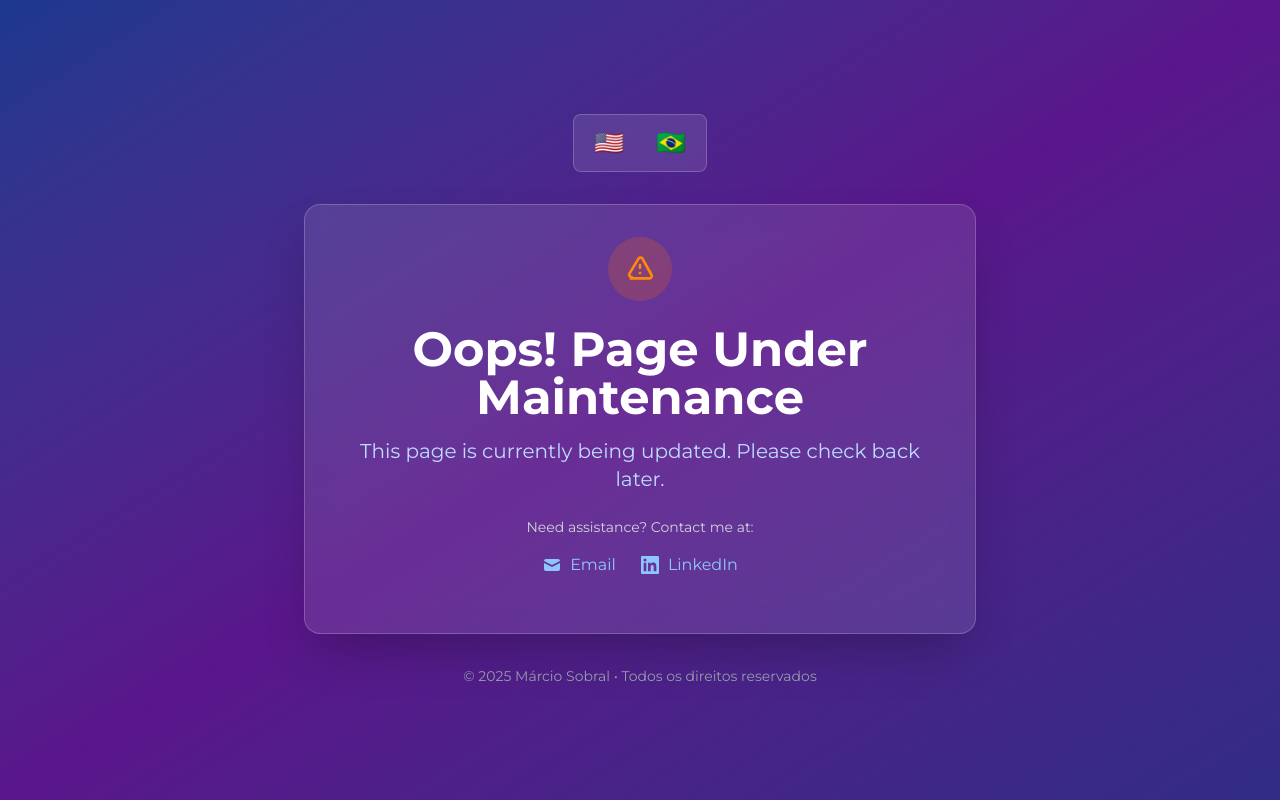
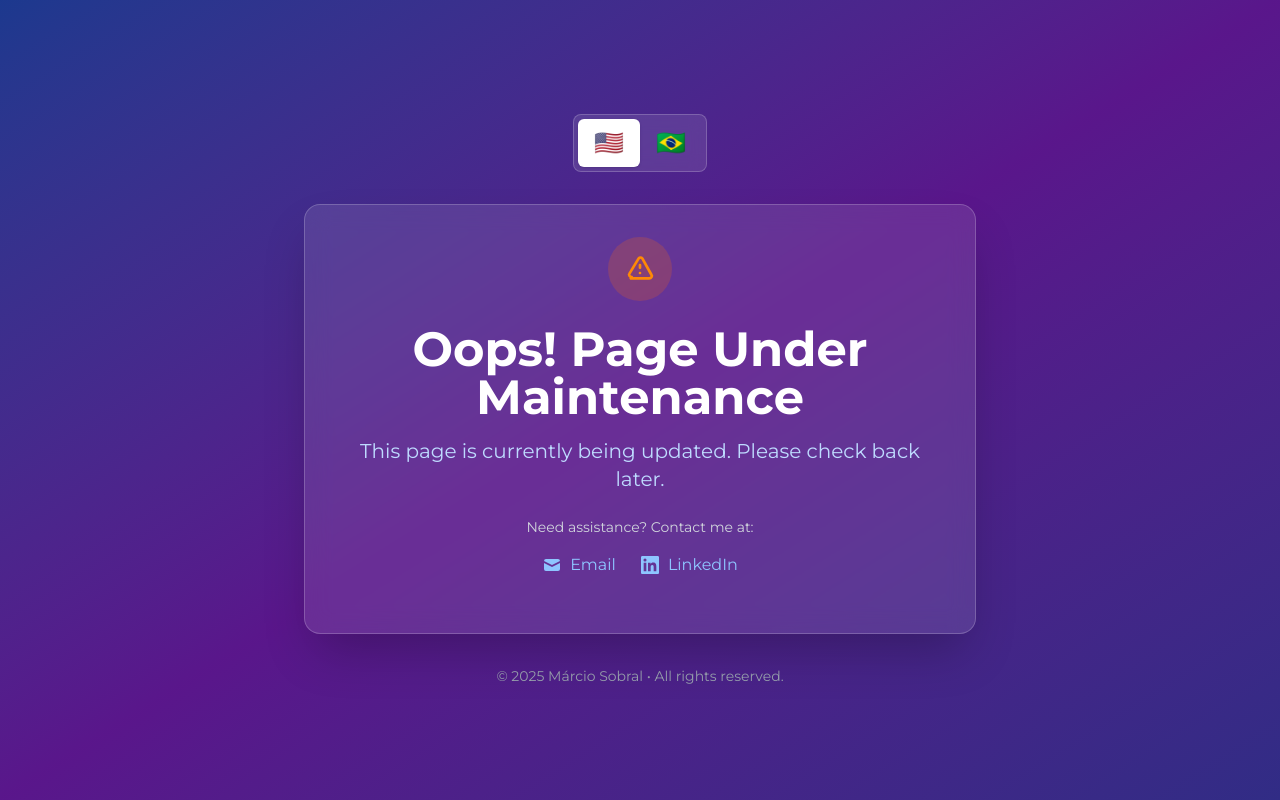
Before and after one commit to marciosobral/portfolio, a Next.js app: page /1/maintenance in a window 1280 px wide. Built offline with nearby package versions, Linux system fonts and the light colour scheme.

Commit message:
update dictionaries and improve locales logic

```diff
--- a/src/app/[locale]/maintenance/page.tsx
+++ b/src/app/[locale]/maintenance/page.tsx
@@ -10,5 +10,5 @@ export default async function Maintenance({ params }: MaintenancePageProps) {
   const { locale } = await params;
   const dict = await getDictionary(locale);
 
-  return <MaintenancePage dict={dict} locale={locale} />;
+  return <MaintenancePage dict={dict} />;
 }
--- a/src/components/maintenance/MaintenancePage.tsx
+++ b/src/components/maintenance/MaintenancePage.tsx
@@ -4,10 +4,9 @@ import { LanguageSwitcher } from '../ui/LanguageSwitcher';
 
 interface MaintenancePageProps {
   dict: Dictionary;
-  locale: Locale;
 }
 
-export function MaintenancePage({ dict, locale }: MaintenancePageProps) {
+export function MaintenancePage({ dict }: MaintenancePageProps) {
 
   return (
     <div className="min-h-screen bg-gradient-to-br from-blue-900 via-purple-900 to-indigo-900 flex items-center justify-center px-4">
@@ -15,7 +14,7 @@ export function MaintenancePage({ dict, locale }: MaintenancePageProps) {
 
         {/* Language Switcher */}
         <div className="mb-8 flex justify-center">
-          <LanguageSwitcher currentLocale={locale} />
+          <LanguageSwitcher />
         </div>
 
         {/* Main Content */}
@@ -75,7 +74,7 @@ export function MaintenancePage({ dict, locale }: MaintenancePageProps) {
         {/* Footer */}
         <div className="mt-8 text-center">
           <p className="text-sm text-gray-400">
-            © 2025 Márcio Sobral • {locale === 'en' ? 'All rights reserved' : 'Todos os direitos reservados'}
+            © 2025 Márcio Sobral • {dict.layout.footer.rights}
           </p>
         </div>
 
--- a/src/components/ui/LanguageSwitcher.tsx
+++ b/src/components/ui/LanguageSwitcher.tsx
@@ -1,41 +1,58 @@
 'use client';
 
-import { useRouter, usePathname } from 'next/navigation';
-import { Locale, localeConfig } from '@/src/lib/i18n';
+import { getAvailableLocales, Locale, localeConfig } from '@/src/lib/i18n';
+import { useLocaleSwitcher } from '@/src/hooks/useLocaleSwitcher';
+import { useState } from 'react';
 
-interface LanguageSwitcherProps {
-  currentLocale: Locale;
-}
+export function LanguageSwitcher() {
+  const { switchLocale, isPending, getCurrentLocale } = useLocaleSwitcher();
+  const [pendingLocale, setPendingLocale] = useState<Locale | null>(null);
 
-export function LanguageSwitcher({ currentLocale }: LanguageSwitcherProps) {
-  const router = useRouter();
-  const pathname = usePathname();
+  const currentLocale = getCurrentLocale();
 
-  const switchToLanguage = (newLocale: Locale) => {
-    const pathWithoutLocale = pathname.replace(/^\/[a-z]{2}(?=\/|$)/, '') || '/';
+  const handleLocaleSwitch = (newLocale: Locale) => {
+    if (newLocale === currentLocale || isPending) return;
 
-    if (newLocale === 'en') {
-      router.push(pathWithoutLocale);
-    } else {
-      const newPath = pathWithoutLocale === '/' ? `/${newLocale}` : `/${newLocale}${pathWithoutLocale}`;
-      router.push(newPath);
-    }
+    setPendingLocale(newLocale);
+    switchLocale(newLocale);
+
+    setTimeout(() => setPendingLocale(null), 300);
   };
+
+  const availableLocales = getAvailableLocales();
 
   return (
     <div className="inline-flex rounded-lg bg-white/10 backdrop-blur-sm border border-white/20 p-1">
-      {Object.entries(localeConfig).map((locale, index) => (
-        <button
-          key={`lsb-${locale[0]}`}
-          onClick={() => switchToLanguage(locale[0] as Locale)}
-          className={`px-4 py-2 rounded-md text-2xl font-medium transition-all duration-200 cursor-pointer ${currentLocale === locale[0]
-            ? 'bg-white text-gray-900 shadow-sm'
-            : 'text-white hover:bg-white/10'
-            }`}
-        >
-          {locale[1].flag}
-        </button>
-      ))}
+      {availableLocales.map((locale) => {
+        const localeData = localeConfig[locale];
+        const isActive = currentLocale === locale;
+        const isLoading = isPending && pendingLocale === locale;
+
+        return (
+          <button
+            key={locale}
+            onClick={() => handleLocaleSwitch(locale)}
+            disabled={isPending}
+            className={`
+              relative px-4 py-2 rounded-md font-medium transition-all duration-200
+              disabled:opacity-50 disabled:cursor-not-allowed flex items-center
+              justify-center gap-2 cursor-pointer text-2xl
+              ${isActive
+                ? 'bg-white text-gray-900 shadow-sm'
+                : 'text-white hover:bg-white/10 active:bg-white/20'
+              } ${isLoading ? 'animate-pulse' : ''}
+            `}
+            aria-pressed={isActive}
+          >
+            {localeData.flag}
+            {isLoading && (
+              <div className="absolute inset-0 flex items-center justify-center bg-inherit rounded-md">
+                <div className="w-4 h-4 border-2 border-current border-t-transparent rounded-full animate-spin" />
+              </div>
+            )}
+          </button>
+        )
+      })}
     </div>
   );
 }
--- /dev/null
+++ b/src/hooks/useLocaleSwitcher.ts
@@ -0,0 +1,36 @@
+'use client';
+
+import { usePathname, useRouter } from "next/navigation";
+import { useTransition } from "react";
+import { getDefaultLocale, type Locale } from "../lib/i18n";
+
+export function useLocaleSwitcher() {
+  const router = useRouter();
+  const pathname = usePathname();
+  const [isPending, startTransition] = useTransition();
+
+  const defaultLocale = getDefaultLocale();
+
+  const switchLocale = (newLocale: Locale) => {
+    startTransition(() => {
+      const pathWithoutLocale = pathname.replace(/^\/[a-z]{2}(?=\/|$)/, '') || '/';
+      if (newLocale === defaultLocale) {
+        return router.push(pathWithoutLocale);
+      }
+
+      const newPath = pathWithoutLocale === '/' ? `/${newLocale}` : `/${newLocale}${pathWithoutLocale}`;
+      return router.push(newPath);
+    });
+  };
+
+  const getCurrentLocale = (): Locale => {
+    const localeMatch = pathname.match(/^\/([a-z]{2})(?=\/|$)/);
+    return (localeMatch?.[1] as Locale) || defaultLocale;
+  };
+
+  return {
+    switchLocale,
+    getCurrentLocale,
+    isPending,
+  };
+}
--- a/src/lib/dictionaries.ts
+++ b/src/lib/dictionaries.ts
@@ -1,4 +1,4 @@
-import { Locale } from './i18n';
+import { Locale, localeConfig } from './i18n';
 
 export type Dictionary = {
   navigation: {
@@ -20,12 +20,19 @@ export type Dictionary = {
     subtitle: string;
     description: string;
   };
+  layout: {
+    footer: {
+      rights: string;
+    }
+  }
 };
 
-const dictionaries = {
-  en: () => import('../locales/en.json').then((module) => module.default as Dictionary),
-  pt: () => import('../locales/pt.json').then((module) => module.default as Dictionary),
-} as const;
+const dictionaries = Object.fromEntries(
+  Object.keys(localeConfig).map(locale => [
+    locale,
+    () => import(`../locales/${locale}.json`).then((module) => module.default as Dictionary)
+  ])
+) as Record<Locale, () => Promise<Dictionary>>;
 
 export const getDictionary = async (locale: Locale): Promise<Dictionary> => {
   try {
@@ -33,11 +40,7 @@ export const getDictionary = async (locale: Locale): Promise<Dictionary> => {
       return await dictionaries.en();
     }
 
-    const dictionaryLoader = dictionaries[locale as keyof typeof dictionaries];
-    if (typeof dictionaryLoader !== 'function') {
-      return await dictionaries.en();
-    }
-
+    const dictionaryLoader = dictionaries[locale];
     return await dictionaryLoader();
   } catch (error) {
     return await dictionaries.en();
--- a/src/lib/i18n.ts
+++ b/src/lib/i18n.ts
@@ -1,23 +1,39 @@
-export const locales = ['en', 'pt'] as const;
-export type Locale = typeof locales[number];
-
-export const defaultLocale: Locale = 'en';
-
 export const localeConfig = {
   en: {
     name: 'English',
     flag: '🇺🇸',
     htmlLang: 'en',
     openGraphLocale: 'en_US',
+    direction: 'ltr',
   },
   pt: {
     name: 'Português',
     flag: '🇧🇷',
     htmlLang: 'pt-BR',
     openGraphLocale: 'pt_BR',
+    direction: 'ltr',
   },
 } as const;
 
-export function validateLocale(locale: string): Locale {
-  return locales.includes(locale as Locale) ? (locale as Locale) : defaultLocale;
+export type Locale = keyof typeof localeConfig;
+
+const defaultLocale: Locale = process.env.NEXT_PUBLIC_DEFAULT_LANGUAGE as Locale || 'en';
+const availableLocales = Object.keys(localeConfig) as (keyof typeof localeConfig)[];
+
+export function validateLocale(locale?: string): Locale {
+  return availableLocales.includes(locale as Locale)
+    ? (locale as Locale)
+    : defaultLocale;
 }
+
+export function isValidLocale(locale: string): locale is Locale {
+  return availableLocales.includes(locale as Locale);
+}
+
+export function getAvailableLocales(): readonly Locale[] {
+  return availableLocales;
+}
+
+export function getDefaultLocale(): Locale {
+  return defaultLocale;
+}
--- a/src/locales/en.json
+++ b/src/locales/en.json
@@ -17,5 +17,10 @@
     "title": "Márcio Sobral - Portfolio",
     "subtitle": "Full Stack Developer specialized in modern web technologies. Experienced in React, Next.js, Node.js, and TypeScript. Creating innovative digital solutions.",
     "description": "Full Stack Developer specialized in modern web technologies. Experienced in React, Next.js, Node.js, and TypeScript. Creating innovative digital solutions."
+  },
+  "layout": {
+    "footer": {
+      "rights": "All rights reserved."
+    }
   }
 }
--- a/src/locales/pt.json
+++ b/src/locales/pt.json
@@ -17,5 +17,10 @@
     "title": "Márcio Sobral - Portfólio",
     "subtitle": "Desenvolvedor Full Stack especializado em tecnologias web modernas. Experiência em React, Next.js, Node.js e TypeScript. Criando soluções digitais inovadoras.",
     "description": "Desenvolvedor Full Stack especializado em tecnologias web modernas. Experiência em React, Next.js, Node.js e TypeScript. Criando soluções digitais inovadoras."
+  },
+  "layout": {
+    "footer": {
+      "rights": "Todos os direitos reservados."
+    }
   }
 }
```
